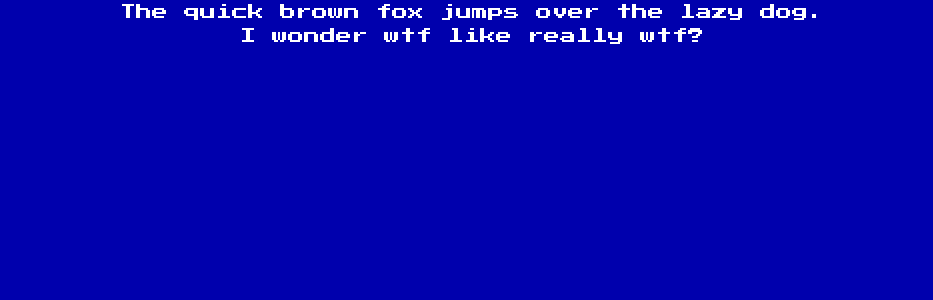
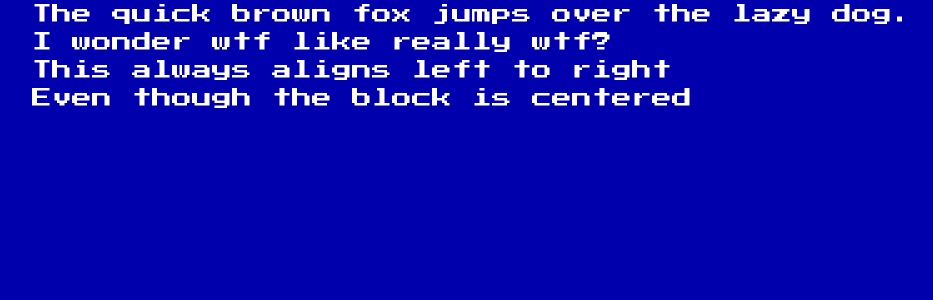
Before and after one commit to Sc1entifik/PortfolioSite, a Next.js app: page / in a window 1280 px wide. Shown: the top 300 px of the page, without its empty margins (168-1101 px from the left). Built offline with nearby package versions, Linux system fonts and the light colour scheme.

Commit message:
Added Sitemap enum for storing all the page routes

```diff
--- a/src/app/page.tsx
+++ b/src/app/page.tsx
@@ -1,9 +1,13 @@
+import { SiteMap } from "@/utils/siteMap";
+
 export default function Home() {
 	return (
-		<div className="bg-dos-blue min-h-[100vh] text-center">
-			<div className="flex flex-col font-dos text-dos-white text-[1rem]">
+		<div className="bg-dos-blue min-h-[100vh] flex justify-center">
+			<div className="flex flex-col font-dos text-dos-white text-xl">
 				<h1>The quick brown fox jumps over the lazy dog.</h1>
 				<p>I wonder wtf like really wtf?</p>
+				<p>This always aligns left to right</p>
+				<p>Even though the block is centered</p>
 			</div>
 		</div>
 	);
--- /dev/null
+++ b/src/utils/siteMap.tsx
@@ -0,0 +1,3 @@
+export enum SiteMap {
+	Home = "/"
+}
```
Also changed, not shown: 1 other file (tests, documents, lock files or other folders).
